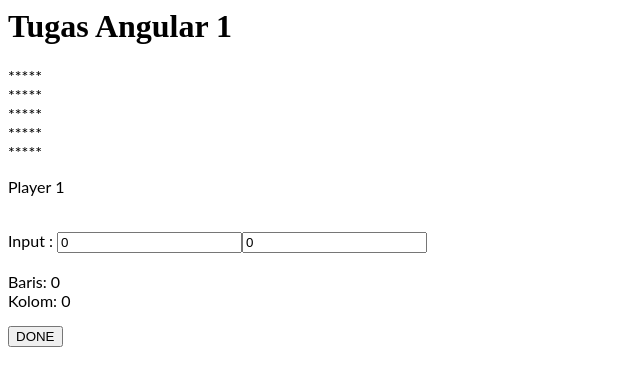
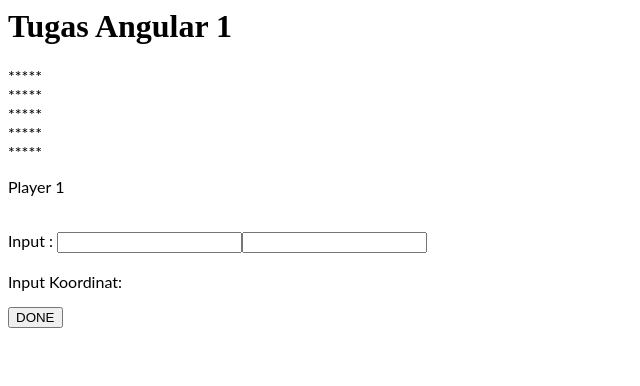
Before and after one commit to gitty-cyber21/c14180218-Angular1, an Angular app: page / in a window 1280 px wide. Shown: the top 386 px of the page, without its empty margins (0-640 px from the left). Built offline with nearby package versions, Linux system fonts and the light colour scheme.

Commit message:
2 files modified

```diff
--- a/src/app/app.component.html
+++ b/src/app/app.component.html
@@ -9,8 +9,7 @@
     <input type="text" [(ngModel)]= "kolom"/>
     <br/>
     <br/>
-    Baris: {{baris}}<br/>
-    Kolom: {{kolom}}
+    Input Koordinat: {{input}}<br/>
 </p>
 
 <button (click)="DONE()">DONE</button>
--- a/src/app/app.component.ts
+++ b/src/app/app.component.ts
@@ -9,14 +9,22 @@
   name = 'Angular ' + VERSION.major;
   output: String = "*****<br>*****<br>*****<br>*****<br>*****";
   player : String = "Player 1";
+  input : String;
 
   pemenang : String;
 
-  baris = 0;
-  kolom = 0;
+
 
   DONE(){
       var pisah = this.output.split("<br>");
+
+      var win = "0";
+
+      var convert = new Array()
+
+      var inputsplit = this.input.split(",")
+      var bar = parseInt(inputsplit[0]);
+      var kol = parseInt(inputsplit[1]);
 
       var plr = this.player.split(" ");
       var player = plr[1];
@@ -27,11 +35,8 @@
         arr[i] = pisah[i].split("");
       }
 
-      arr[this.baris - 1][this.kolom-1] = player;
+      arr[bar - 1][kol-1] = player;
 
-      var win = "0";
-
-      var convert = new Array()
 
       for(var i = 0; i < 5-1; i++){
         arr[i].push("<br>");
```
